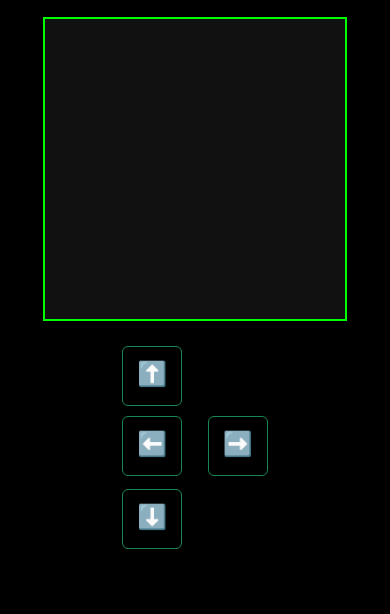
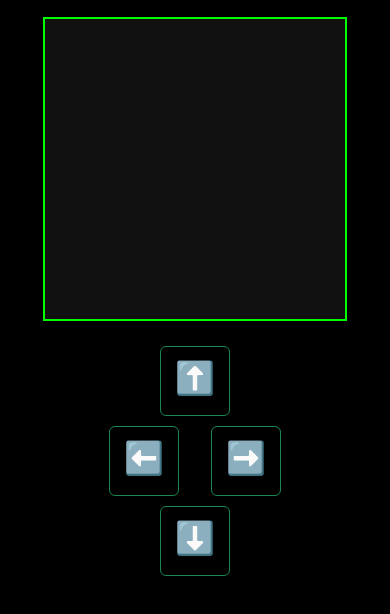
Before and after one commit to smaharj7/snake-game, a plain HTML site: page index.html in a window 390 px wide. Shown: the part 106-720 px from the top of the page. Drawn offline with nearby package versions, Linux system fonts and the light colour scheme.

Commit message:
Update index.html

```diff
--- a/index.html
+++ b/index.html
@@ -26,15 +26,20 @@
       color: #fff;
     }
     .controls {
-      display: flex;
-      justify-content: center;
       margin-top: 20px;
     }
     .controls .btn {
+      font-size: 2rem;
+      width: 70px;
+      height: 70px;
       margin: 5px;
-      font-size: 1.5rem;
-      width: 60px;
-      height: 60px;
+    }
+    @media (min-width: 768px) {
+      .controls .btn {
+        width: 60px;
+        height: 60px;
+        font-size: 1.5rem;
+      }
     }
   </style>
 </head>
@@ -44,15 +49,14 @@
 
   <canvas id="game" width="300" height="300"></canvas>
 
-  <div class="controls">
-    <div class="d-flex flex-column">
-      <button class="btn btn-outline-success" onclick="setDirection('up')">⬆️</button>
-      <div>
-        <button class="btn btn-outline-success me-2" onclick="setDirection('left')">⬅️</button>
-        <button class="btn btn-outline-success ms-2" onclick="setDirection('right')">➡️</button>
-      </div>
-      <button class="btn btn-outline-success mt-2" onclick="setDirection('down')">⬇️</button>
+  <!-- Touch Controls -->
+  <div class="controls d-md-none d-flex flex-column align-items-center">
+    <button class="btn btn-outline-success" onclick="setDirection('up')">⬆️</button>
+    <div class="d-flex justify-content-center">
+      <button class="btn btn-outline-success me-3" onclick="setDirection('left')">⬅️</button>
+      <button class="btn btn-outline-success ms-3" onclick="setDirection('right')">➡️</button>
     </div>
+    <button class="btn btn-outline-success" onclick="setDirection('down')">⬇️</button>
   </div>
 
   <script>
@@ -67,12 +71,15 @@
     let score = 0;
     let gameStarted = false;
 
+    // Detect if on mobile
+    const isMobile = /iPhone|iPad|Android|webOS|BlackBerry|IEMobile|Opera Mini/i.test(navigator.userAgent);
+    const gameSpeed = isMobile ? 300 : 150;
+
     function drawGame() {
       if (!gameStarted) return;
 
       const head = { x: snake[0].x + direction.x, y: snake[0].y + direction.y };
 
-      // Game over conditions
       if (
         head.x < 0 || head.x >= tileCount ||
         head.y < 0 || head.y >= tileCount ||
@@ -85,7 +92,6 @@
 
       snake.unshift(head);
 
-      // Eat food
       if (head.x === food.x && head.y === food.y) {
         score++;
         document.getElementById("score").innerText = "Score: " + score;
@@ -94,17 +100,17 @@
         snake.pop();
       }
 
-      // Draw background
+      // Background
       ctx.fillStyle = "#111";
       ctx.fillRect(0, 0, canvas.width, canvas.height);
 
-      // Draw snake
+      // Snake
       ctx.fillStyle = "#0f0";
       snake.forEach(seg => {
         ctx.fillRect(seg.x * gridSize, seg.y * gridSize, gridSize - 2, gridSize - 2);
       });
 
-      // Draw food
+      // Food
       ctx.fillStyle = "skyblue";
       ctx.fillRect(food.x * gridSize, food.y * gridSize, gridSize - 2, gridSize - 2);
     }
@@ -114,29 +120,19 @@
         x: Math.floor(Math.random() * tileCount),
         y: Math.floor(Math.random() * tileCount),
       };
-      // Avoid spawning on snake
       if (snake.some(seg => seg.x === food.x && seg.y === food.y)) placeFood();
     }
 
     function setDirection(dir) {
       gameStarted = true;
       switch (dir) {
-        case "up":
-          if (direction.y === 0) direction = { x: 0, y: -1 };
-          break;
-        case "down":
-          if (direction.y === 0) direction = { x: 0, y: 1 };
-          break;
-        case "left":
-          if (direction.x === 0) direction = { x: -1, y: 0 };
-          break;
-        case "right":
-          if (direction.x === 0) direction = { x: 1, y: 0 };
-          break;
+        case "up": if (direction.y === 0) direction = { x: 0, y: -1 }; break;
+        case "down": if (direction.y === 0) direction = { x: 0, y: 1 }; break;
+        case "left": if (direction.x === 0) direction = { x: -1, y: 0 }; break;
+        case "right": if (direction.x === 0) direction = { x: 1, y: 0 }; break;
       }
     }
 
-    // Keyboard support
     window.addEventListener("keydown", e => {
       if (!gameStarted) gameStarted = true;
       switch (e.key) {
@@ -148,7 +144,7 @@
     });
 
     placeFood();
-    setInterval(drawGame, 150);
+    setInterval(drawGame, gameSpeed);
   </script>
 </body>
 </html>
```
